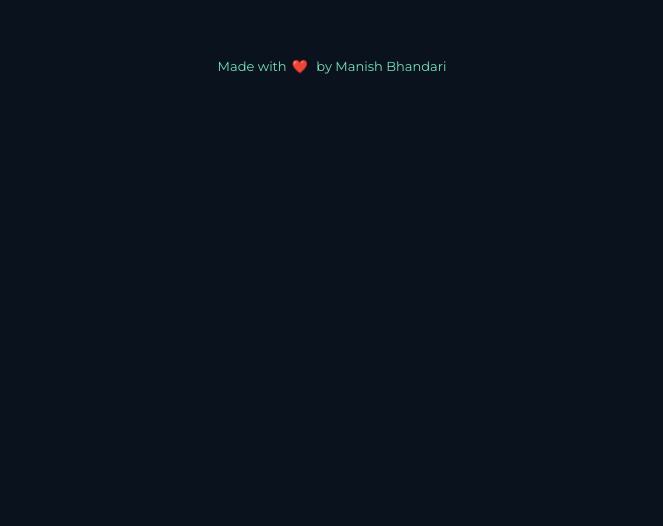
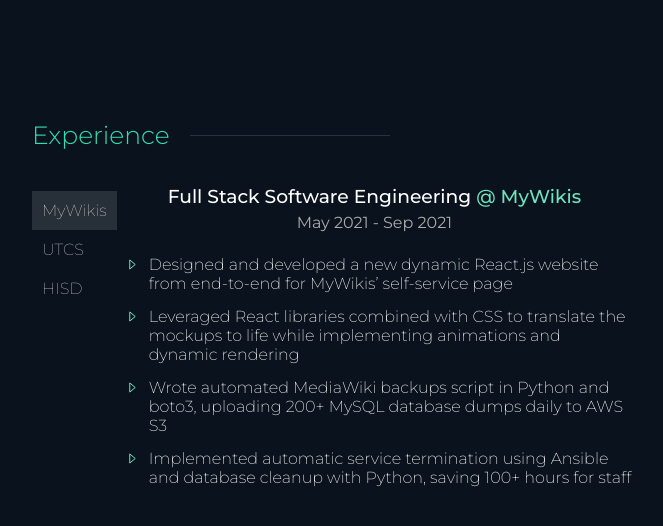
Before and after one commit to manish-bhandari/portfolio-website, a React (Create React App) app: page / in a window 1280 px wide. Shown: the part 2192-2718 px from the top of the page, without its empty margins (308-971 px from the left). Before the commit the page ends 2296 px from the top, so only its background shows below. Built offline with nearby package versions, Linux system fonts and the light colour scheme.

Commit message:
experience done

```diff
--- a/src/App.js
+++ b/src/App.js
@@ -21,7 +21,7 @@
         <About />
         {/* <Socials /> */}
         <Skills />
-        {/* <Experience /> */}
+        <Experience />
         {/* <Work /> */}
         {/* <OtherWork /> */}
         {/* <ContactMe /> */}
--- a/src/components/Experience/Experience.css
+++ b/src/components/Experience/Experience.css
@@ -1,31 +1,11 @@
-.experience-section{
-    padding-bottom: 200px;
-    width: 700px;
-    height: 400px;
+.experience_section{
+    padding: 50px 0 300px;
+    height: 500px;
+    max-width: 600px;
 }
 
-.experience-title{
-    position: relative;
-    display: flex;
-    color: #6FE4BD;
-    align-items: center;
-    flex-direction: row;
-    justify-content: left;
-}
 
-.experience-title h3{
-    font-size: 23px;
-}
-
-.experience-line{
-    position: absolute;
-    width: 500px;
-    border-bottom: solid #6FE4BD 1px;
-    top: 50%;
-    left: 150px;
-}
-
-.experience-container{
+.experience_container{
     display: flex;
 }
 
@@ -52,23 +32,20 @@
     font-weight: 100;
 }
 
-.tab-content-container{
-    margin-left: 20px;
-    text-align: left;
-}
 
-.tab-heading h3{
+
+.tab_heading h3{
     font-weight: 500;
     color: white;
     margin-top: 10px;
     margin-bottom: 5px;
 }
 
-.tab-heading span{
+.tab_heading span{
     color:#6FE4BD;
 }
 
-.tab-heading p{
+.tab_heading p{
     color: #AAAAAA;
     margin: 0;
 }
@@ -86,11 +63,36 @@
     align-items: center;
 }
 
-.tab-content-container li img{
-    margin-right: 10px;
-    height: 100%;
-}
+
 
 .tab-content-container p {
     margin: 0;
 }
+
+.content_detail{
+    display: flex;
+    /* width: 100%; */
+    text-align: left;
+    margin-left: 30px;
+    position: relative;
+}
+
+.content_detail img{
+    margin-right: 10px;
+    position: absolute;
+    top: 10px;
+    left: -20px;
+}
+
+
+@media (max-width: 700px){
+    .experience_container{
+        display: flex;
+        flex-direction: column;
+    }
+
+    .tabs-container{
+        display: flex;
+        justify-content: center;
+    }
+}
--- a/src/components/Experience/Experience.jsx
+++ b/src/components/Experience/Experience.jsx
@@ -15,13 +15,9 @@
 
 
   return (
-    <section className="experience-section">
-      <div className="experience-title">
-        <h3>Experience</h3>
-        <div className="experience-line"></div>
-      </div>
-
-      <div className="experience-container">
+    <section className="experience_section">
+      <h3 className="experience_title section_title">Experience</h3>
+      <div className="experience_container">
         <ul className="tabs-container">
           {ExperienceItems.map((experience, idx) => (
             <li className={`tab-item ${idx === activeTab ? "active" : ""}`} onClick={()=>setActiveTab(idx)}key={idx}>
@@ -38,7 +34,7 @@
 const TabContent = ({tab}) =>{
 	return (
     <div className="tab-content-container">
-      <div className="tab-heading">
+      <div className="tab_heading">
         <h3>
           {tab.role} <span>@ {tab.company}</span>
         </h3>
@@ -48,7 +44,7 @@
       </div>
       <ul>
         {tab.detail.map((detail, idx) => (
-          <li>
+          <li className="content_detail">
             <img src="assets/bullet-point.svg" alt="bullet point" />
             <p>{detail}</p>
           </li>
--- a/src/components/Experience/ExperienceItems.js
+++ b/src/components/Experience/ExperienceItems.js
@@ -1,14 +1,14 @@
 export const ExperienceItems = [
   {
     company: "MyWikis",
-    role: "Software Engineer",
+    role: "Full Stack Software Engineering",
     start: "May 2021",
     end: "Sep 2021",
     detail: [
-      "Redesigned company’s client portal site to develop a new highly responsive website from front to backend using React and Fast API ",
-      "Worked on an Agile (Scrum) Development Team to deliver regular updates ",
-      "Enhanced user experience and accomplish webpage objectives by creating site structure, navigation, page optimization, and graphics integration ",
-      "Created wireframes and design mockups using Figma and translated them into high-quality html/css code",
+      "Designed and developed a new dynamic React.js website from end-to-end for MyWikis’ self-service page ",
+      "Leveraged React libraries combined with CSS to translate the mockups to life while implementing animations and dynamic rendering",
+      "Wrote automated MediaWiki backups script in Python and boto3, uploading 200+ MySQL database dumps daily to AWS S3",
+      "Implemented automatic service termination using Ansible and database cleanup with Python, saving 100+ hours for staff",
     ],
   },
   {
@@ -17,21 +17,22 @@
     start: "Jan 2021",
     end: "May 2021",
     detail: [
-      "Introduced students to Computer Science programming concepts in Python",
-      "Lead weekly discussion class sections to reinforce course material",
-      "Graded student assignments and provided feedback",
-      "Held office hours to further assist students",
+      "Introduced students to Computer Science programming concepts such as variables, data structures, and algorithms in Python",
+      "Developed lesson plans based on lecture material and personalized it to the students’ academic needs",
+      "Lead weekly 2 hour TA discussion class sections and facilitated weekly 3 hour office hours for students’ questions and concerns",
+      "Assisted in the grading of quizzes and exams for a class of over 100 students",
     ],
   },
   {
     company: "HISD",
-    role: "Big Data Intern",
+    role: "Big Data Engineering Intern",
     start: "Jun 2019",
     end: "Aug 2019",
     detail: [
-        "Implemented a Hadoop Map Reduce system on a cluster of Raspberry Pi 3 to manage large data sets of student reports",
-        "Learned the basics of Parallel Computing and Big Data management",
-        "Shadowed other IT professionals in the field",
+      "Implemented a Hadoop MapReduce system on a cluster of Raspberry Pi 3 to analyze large data sets of student reports",
+      "Set up 4 networked raspberry pi connections by configuring ssh aliases",
+      "Learned the basics of Parallel Computing and Big Data management under the MapReduce model to scale data processing over multiple computing nodes",
+      "Attended weekly training sessions focused on professional development and shadowed other IT professionals in the field",
     ],
   },
 ];
```
